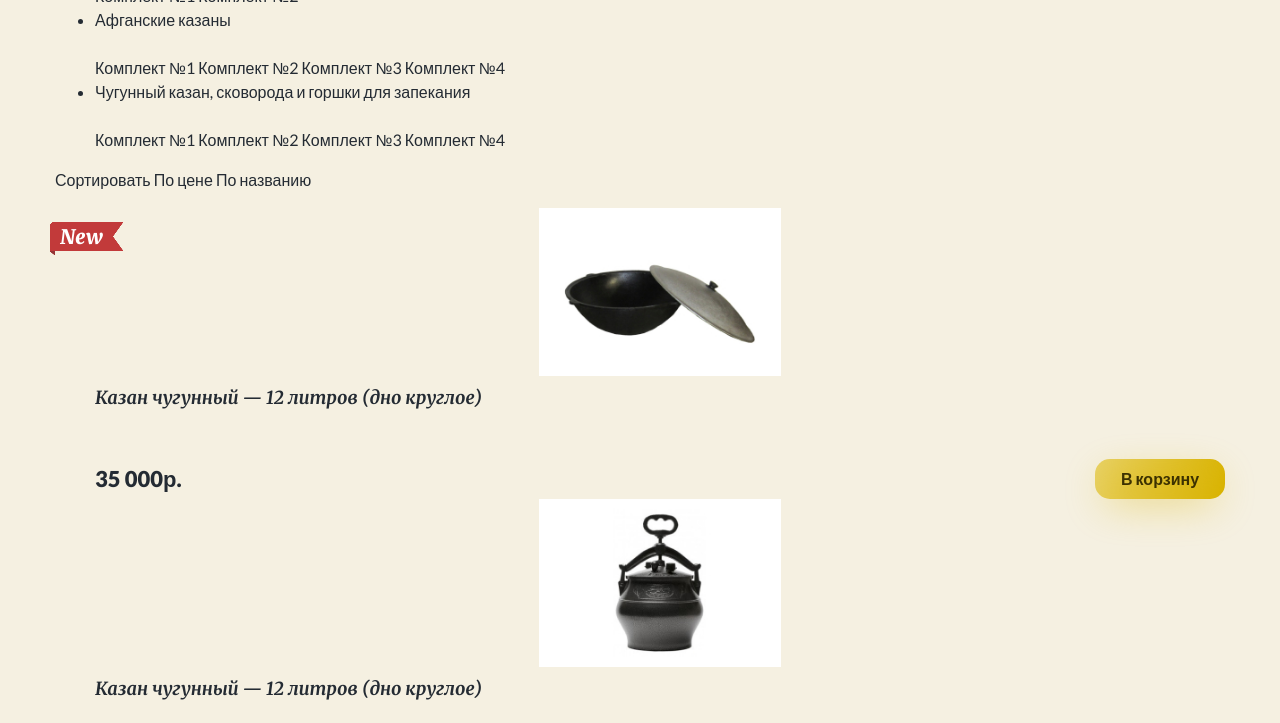
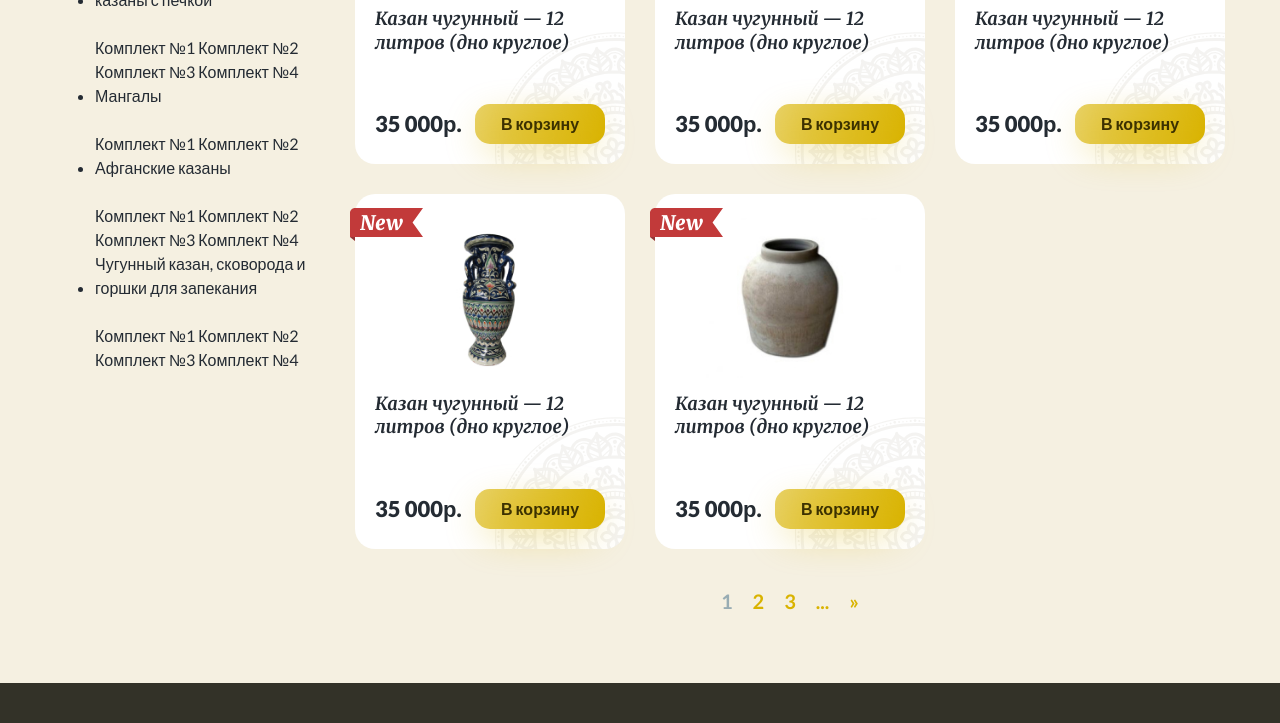
Before and after one commit to Verta-master/uz-kazan, a website: page catalog.html in a window 1280 px wide. Shown: the part 905-1628 px from the top of the page. Drawn offline with nearby package versions, Linux system fonts and the light colour scheme; files that its build step writes are made by us from their sources.

Commit message:
Catalog list

```diff
--- a/catalog.html
+++ b/catalog.html
@@ -141,9 +141,9 @@
       </div>
     </nav>
 
-    <div class="wrapper wrapper--columns">
+    <div class="wrapper wrapper--internal">
       <h1 class="title">Каталог товаров</h1>
-
+      <div class="wrapper__columns">
         <aside class="sidebar">
           <div class="filter">
             <button type="button" class=" btn filter__btn"></button>
@@ -253,13 +253,12 @@
         </aside>
 
         <div class="wrapper__content">
+          <div class="catalog">
             <div class="sort">
               <span>Сортировать</span>
               <a href="#" class="sort__link">По цене</a>
               <a href="#" class="sort__link sort__link--up">По названию</a>
             </div>
-
-        <div class="catalog">
             <ul class="catalog__list">
               <div class="catalog__item">
                 <div class="catalog__labels">
@@ -405,27 +404,12 @@
             <a class="pages__link pages__link--active">1</a>
             <a href="#" class="pages__link">2</a>
             <a href="#" class="pages__link">3</a>
-          <a href="#" class="pages__link">...</a>
+            <span class="pages__link">...</span>
             <a href="#" class="pages__link">&raquo;</a>
           </nav>
         </div>
       </div>
-
-    <section class="tabs" id="tabs">
-      <div class="wrapper">
-        <div class="tabs__field" id="tabs-1">
-          <div class="catalog">
-            <div class="swiper-container catalog__slider">
-              <div class="swiper-wrapper">
     </div>
-            </div>
-            <div class="swiper-button-prev catalog__prev"></div>
-            <div class="swiper-button-next catalog__next"></div>
-          </div>
-        </div>
-      </div>
-    </section>
-
   </main>
 
   <footer class="footer">
--- /dev/null
+++ b/less/blocks/breadcrumbs.less
@@ -0,0 +1,40 @@
+.breadcrumbs {
+  padding-top: 26px;
+  padding-bottom: 26px;
+}
+
+.breadcrumbs__link {
+  font-weight: 600;
+  font-size: 14px;
+  line-height: 1.2;
+}
+
+a.breadcrumbs__link {
+  display: inline-block;
+  vertical-align: middle;
+  margin-right: 5px;
+  .transition();
+
+  &::after {
+    display: inline-block;
+    vertical-align: middle;
+    content: "\27A4";
+    margin-left: 5px;
+    font-size: 6px;
+    line-height: 1;
+  }
+
+  &:hover,
+  &:active {
+    color: @yellow;
+    .transition();
+
+    &::after {
+      color: #242B33;
+    }
+  }
+}
+
+span.breadcrumbs__link {
+  color: @yellow;
+}
--- a/less/blocks/catalog.less
+++ b/less/blocks/catalog.less
@@ -18,6 +18,15 @@
   }
 }
 
+.catalog__list {
+  .reset();
+  list-style: none;
+  display: flex;
+  flex-wrap: wrap;
+  margin-right: -30px;
+}
+
+.catalog__item,
 .catalog__slide {
   position: relative;
   width: 270px;
--- /dev/null
+++ b/less/blocks/pages.less
@@ -0,0 +1,38 @@
+.pages {
+  display: flex;
+  justify-content: center;
+  align-items: center;
+  flex-wrap: wrap;
+  padding-top: 10px;
+  margin-bottom: 70px;
+}
+
+.pages__link {
+  display: block;
+  margin-left: 10px;
+  margin-right: 10px;
+  font-weight: bold;
+  font-size: 20px;
+  line-height: 24px;
+  color: @yellow;
+  .transition();
+
+  &:hover,
+  &:active {
+    color: #98ACB3;
+    .transition();
+  }
+
+  &--active {
+    color: #98ACB3;
+    pointer-events: none;
+  }
+
+  &--hidden {
+    display: none;
+  }
+}
+
+span.pages__link {
+  pointer-events: none;
+}
--- /dev/null
+++ b/less/blocks/sidebar.less
@@ -0,0 +1,3 @@
+.sidebar {
+  width: 280px;
+}
--- /dev/null
+++ b/less/blocks/sort.less
@@ -0,0 +1,52 @@
+.sort {
+  position: absolute;
+  top: -90px;
+  right: 0;
+
+  span {
+    display: inline-block;
+    vertical-align: middle;
+    margin-right: 24px;
+    font-weight: bold;
+    font-size: 16px;
+    line-height: 19px;
+  }
+}
+
+.sort__link {
+  position: relative;
+  display: inline-block;
+  vertical-align: middle;
+  height: 40px;
+  margin-left: 15px;
+  padding: 11px 14px;
+  padding-right: 50px;
+  font-weight: 500;
+  font-size: 14px;
+  line-height: 17px;
+  border: 1px solid #3C3100;
+  border-radius: 10px;
+  .transition();
+
+  &::after {
+    content: "";
+    position: absolute;
+    top: 12px;
+    right: 15px;
+    width: 14px;
+    height: 14px;
+    background-image: url(../img/icons/down.svg);
+    background-repeat: no-repeat;
+    background-size: contain;
+  }
+
+  &--up::after {
+    transform: rotate(180deg);
+  }
+
+  &:hover,
+  &:active {
+    border-color: @yellow;
+    .transition();
+  }
+}
--- a/less/blocks/wrapper.less
+++ b/less/blocks/wrapper.less
@@ -4,6 +4,22 @@
   padding-right: 15px;
   margin-left: auto;
   margin-right: auto;
+
+  &--internal {
+    .h1, .title {
+      text-align: left;
+    }
+  }
+}
+
+.wrapper__columns {
+  display: flex;
+  justify-content: space-between;
+  align-items: flex-start;
+}
+
+.wrapper__content {
+  width: ~"calc(100% - 300px)";
 }
 
 .modal {
--- a/less/style.less
+++ b/less/style.less
@@ -20,4 +20,8 @@
 @import "blocks/info";
 @import "blocks/footer";
 @import "blocks/form";
+@import "blocks/breadcrumbs";
+@import "blocks/sidebar";
+@import "blocks/pages";
+@import "blocks/sort";
 @import "blocks/media";
```
Lines whose indentation alone changed are shown as unchanged.
